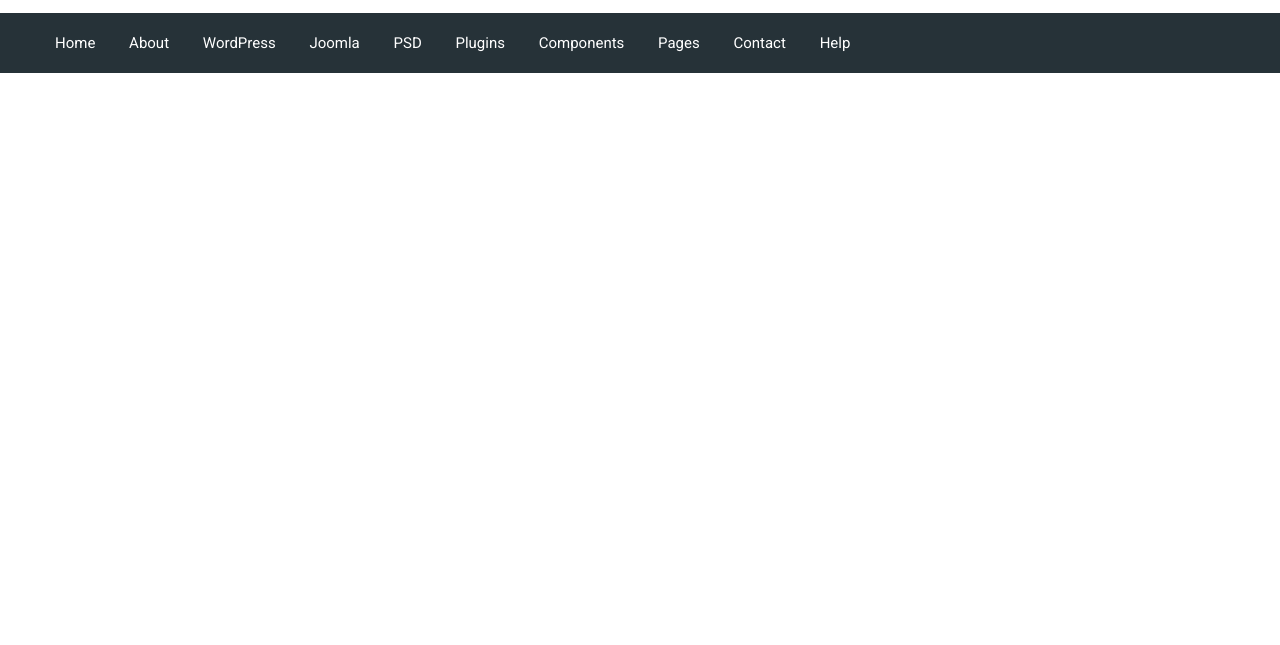
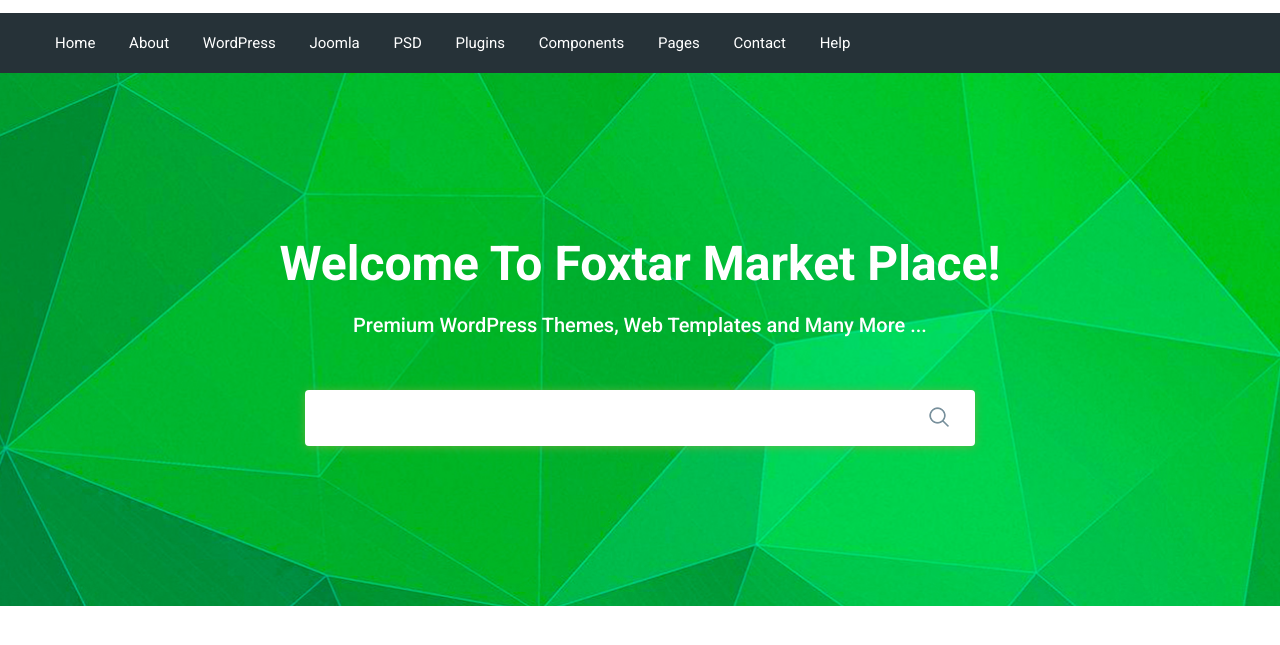
Before and after one commit to YankaChu/moderno, a website: page app/index.html in a window 1280 px wide. Shown: the part 77-722 px from the top of the page. Drawn offline with nearby package versions, Linux system fonts and the light colour scheme; files that its build step writes are made by us from their sources.

Commit message:
added search section

```diff
--- a/app/index.html
+++ b/app/index.html
@@ -91,6 +91,32 @@
             </div>
         </div>
     </header>
+    <section class="search" style="background-image: url(images/search-bg.jpg);">
+        <div class="container">
+            <div class="search__inner">
+                <div class="search__inner-title">
+                    Welcome To Foxtar Market Place!
+                </div>
+                <div class="search__inner-text">
+                    Premium WordPress Themes, Web Templates and Many More ...
+                </div>
+                <div class="search__inner-form">
+                    <form>
+                        <input type="text" ="Search Your Keywords . . ." required>
+                        <button type="submit">
+                            <img src="images/icons/search.png" alt="">
+                        </button>
+                    </form>
+                </div>
+            </div>
+        </div>
+    </section>
+
+
+
+
+
+
     <section class="products">
         <div class="container-fluid">
             <div class="products__title">
--- a/app/scss/_global.scss
+++ b/app/scss/_global.scss
@@ -29,6 +29,10 @@
     margin: 0 auto;
     padding: 0 15px;
 }
+
+
+
+
 .container-fluid {
     max-width: 100%;
     margin: 0 auto;
--- a/app/scss/style.scss
+++ b/app/scss/style.scss
@@ -50,3 +50,54 @@
         font-style: 14px;
     }
 }
+.search {
+    background-repeat: no-repeat;
+    background-size: cover;
+    background-position: center;
+    min-height: 533px;
+}
+.search__inner {
+    padding: 155px 0 100px;
+    color: #fff;
+    text-align: center;
+    &-title {
+        margin-bottom: 10px;
+        font-size: 48px;
+        font-weight: 700;
+        line-height: 72px;
+    }
+    &-text {
+        margin-bottom: 50px;
+        font-size: 20px;
+        font-weight: 500;
+        line-height: 30px;
+    }
+    &-form {
+        max-width: 670px;
+        margin: 0 auto;
+        position: relative;
+        input {
+            width: 100%;
+            display: block;
+            box-shadow: 0px 1px 10px 0px rgba(124, 178, 64, 0.75);
+            border-radius: 4px;
+            height: 56px;
+            border: none;
+            font-size: 14px;
+            font-weight: 500;
+            padding-left: 25px;
+            padding-right: 60px;
+            &::placeholder {
+                color: #90a4ae;
+                font-weight: 500;
+            }
+        }
+        button {
+            position: absolute;
+            border: none;
+            background-color: transparent;
+            right: 20px;
+            top: 16px;
+        }
+    }
+}
```
Also changed, not shown: app/images/icons/search.png (added), app/images/search-bg.jpg (added).
